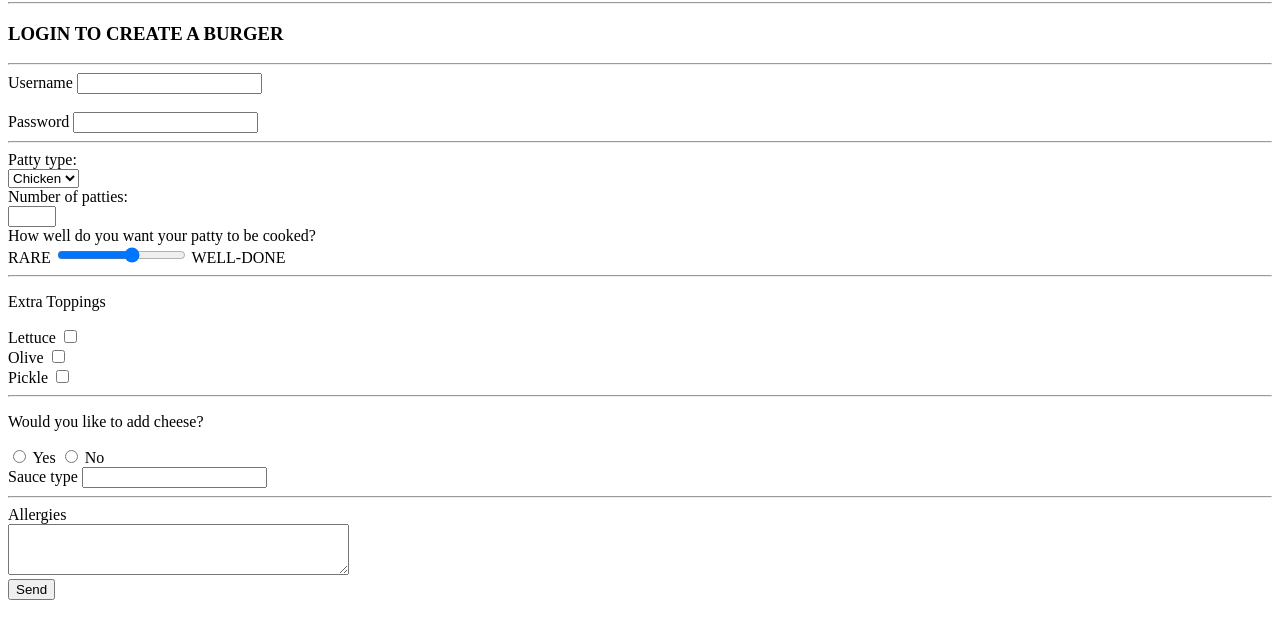
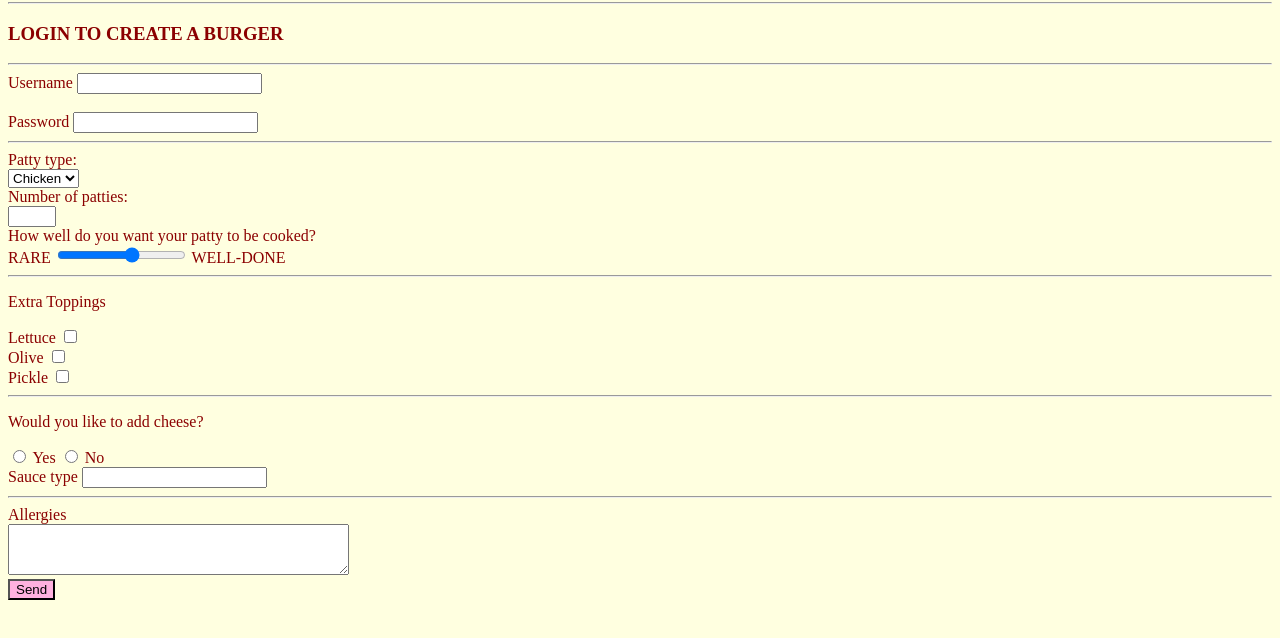
Before and after one commit to AQITOFU/studentform, a plain HTML site: page form.html in a window 1280 px wide. Shown: the part 78-716 px from the top of the page. Drawn offline with Linux system fonts and the light colour scheme.

Commit message:
Update form.html

```diff
--- a/form.html
+++ b/form.html
@@ -3,7 +3,8 @@
     <header>
         <title>Saqia's Burger</title>
     </header>
-    <body>
+    <body style="background-color:lightyellow; color:darkred;">
+
         <form action="/burger.html" method="POST">
 
         <main>
@@ -72,11 +73,8 @@
         <footer>
             <label for="comment">Allergies</label><br>
             <textarea id="comment" name="allergy" rows="3" cols="40" required></textarea><br>
-            <input type="submit" value="Send">
+            <input type="submit" value="Send" style="background-color:rgb(255, 177, 223);">
         </footer>
-
-
-
 
         </form>
     </body>
```
